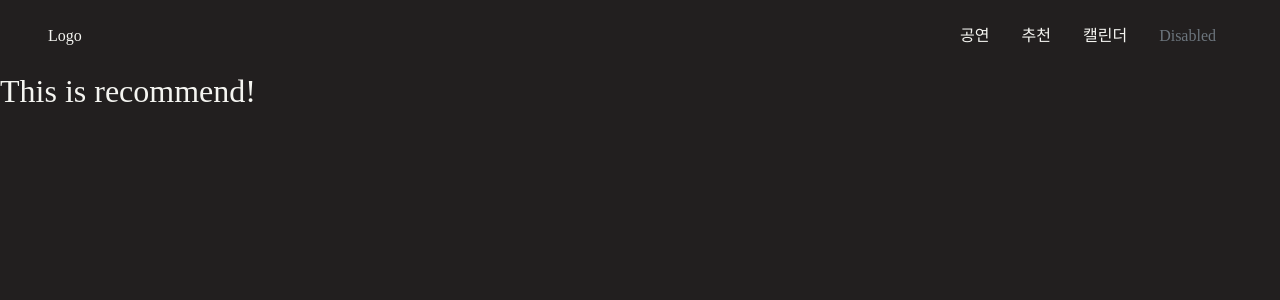
After one commit to Soyeong-k-1230/sparta-web-project-01, a Flask app: page /recommend in a window 1280 px wide. The commit adds this page. Shown: the top 300 px of the page. Run offline with Flask 2, Linux system fonts and the light colour scheme; some libraries are stand-ins or nearby versions.

Commit message:
[feat] add recommend template
Signed-off-by: Soyeong Kim <soyeong.kim.95@gmail.com>

```diff
--- a/app.py
+++ b/app.py
@@ -13,6 +13,10 @@ def main():
 def performance():
     return render_template('performance.html')
 
+@app.route("/recommend")
+def recommend():
+    return render_template('recommend.html')
+
 # API 역할을 하는 부분
 def get_performance_list():
     return ''
--- a/static/css/main.css
+++ b/static/css/main.css
@@ -15,3 +15,11 @@ html {
 .logo-btn:hover {
     color: aquamarine;
 }
+
+.nav-a {
+    color: #F5F5F1;
+}
+
+.nav-a:hover {
+    color: aquamarine;
+}
--- a/templates/base.html
+++ b/templates/base.html
@@ -33,13 +33,13 @@
       <div>
         <ul class="nav justify-content-end">
       <li class="nav-item">
-        <a class="nav-link active" aria-current="page" href="/performance">공연</a>
+        <a class="nav-link active nav-a" aria-current="page" href="/performance">공연</a>
       </li>
       <li class="nav-item">
-        <a class="nav-link" href="#">추천</a>
+        <a class="nav-link nav-a" href="/recommend">추천</a>
       </li>
       <li class="nav-item">
-        <a class="nav-link" href="#">캘린더</a>
+        <a class="nav-link nav-a" href="#">캘린더</a>
       </li>
       <li class="nav-item">
         <a class="nav-link disabled" href="#" tabindex="-1" aria-disabled="true">Disabled</a>
--- /dev/null
+++ b/templates/recommend.html
@@ -0,0 +1,7 @@
+{% extends "base.html" %}
+{% block title %}Recommend{% endblock %}
+{% block content %}
+<div>
+  <h2>This is recommend!</h2>
+</div>
+{% endblock %}
```
Also changed, not shown: templates/recommed.html (deleted, +0 -10 lines).
